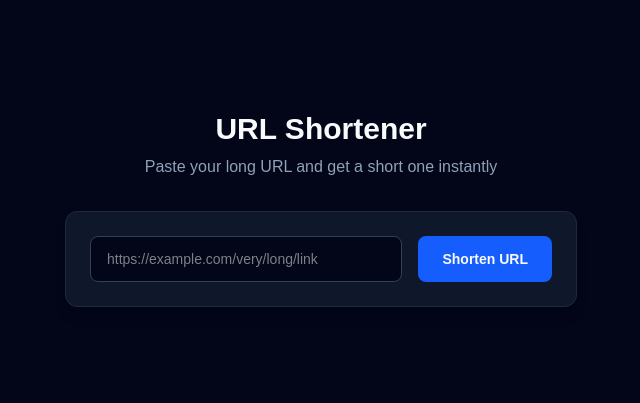
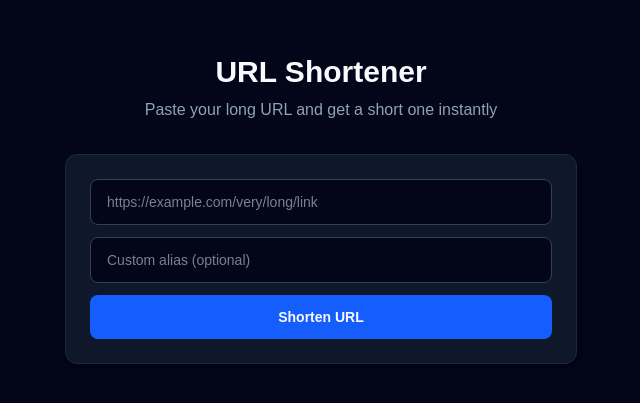
Before and after one commit to amjad-mq/next-url-shortener, a Next.js app: page / in a window 1280 px wide. Shown: the part 191-594 px from the top of the page, without its empty margins (319-959 px from the left). Built offline with nearby package versions, Linux system fonts and the light colour scheme.

Commit message:
feat: add custom alias support with reserved word validation.

```diff
--- a/app/api/urls/route.ts
+++ b/app/api/urls/route.ts
@@ -1,7 +1,7 @@
 import { NextResponse } from "next/server";
 import { nanoid } from "nanoid";
 import { prisma } from "@/lib/prisma";
-import { createUrlSchema } from "@/lib/validation";
+import { createUrlSchema } from "@/lib/validations";
 
 export async function POST(request: Request) {
   const body = await request.json();
@@ -11,18 +11,34 @@ export async function POST(request: Request) {
   if (!result.success) {
     return NextResponse.json(
       { error: result.error.issues[0].message },
-      { status: 400 },
+      { status: 400 }
     );
   }
 
-  const { url } = result.data;
+  const { url, customAlias } = result.data;
 
-  let shortCode = nanoid(7);
+  let shortCode: string;
 
-  let existing = await prisma.url.findUnique({ where: { shortCode } });
-  while (existing) {
+  if (customAlias) {
+    const existing = await prisma.url.findUnique({
+      where: { shortCode: customAlias },
+    });
+
+    if (existing) {
+      return NextResponse.json(
+        { error: "This alias is already taken" },
+        { status: 409 }
+      );
+    }
+
+    shortCode = customAlias;
+  } else {
     shortCode = nanoid(7);
-    existing = await prisma.url.findUnique({ where: { shortCode } });
+    let existing = await prisma.url.findUnique({ where: { shortCode } });
+    while (existing) {
+      shortCode = nanoid(7);
+      existing = await prisma.url.findUnique({ where: { shortCode } });
+    }
   }
 
   const created = await prisma.url.create({
--- a/app/page.tsx
+++ b/app/page.tsx
@@ -1,10 +1,11 @@
 "use client";
 
 import { useState } from "react";
-import { createUrlSchema } from "@/lib/validation";
+import { createUrlSchema } from "@/lib/validations";
 
 export default function Home() {
   const [url, setUrl] = useState("");
+  const [customAlias, setCustomAlias] = useState("");
   const [error, setError] = useState<string | null>(null);
   const [shortUrl, setShortUrl] = useState<string | null>(null);
   const [loading, setLoading] = useState(false);
@@ -14,7 +15,7 @@ export default function Home() {
     setError(null);
     setShortUrl(null);
 
-    const result = createUrlSchema.safeParse({ url });
+    const result = createUrlSchema.safeParse({ url, customAlias });
 
     if (!result.success) {
       setError(result.error.issues[0].message);
@@ -27,7 +28,7 @@ export default function Home() {
       const res = await fetch("/api/urls", {
         method: "POST",
         headers: { "Content-Type": "application/json" },
-        body: JSON.stringify({ url: result.data.url }),
+        body: JSON.stringify(result.data),
       });
 
       const data = await res.json();
@@ -39,6 +40,7 @@ export default function Home() {
 
       setShortUrl(data.shortUrl);
       setUrl("");
+      setCustomAlias("");
     } catch {
       setError("Network error. Please try again.");
     } finally {
@@ -58,14 +60,21 @@ export default function Home() {
 
         <form
           onSubmit={handleSubmit}
-          className="flex flex-col gap-4 rounded-xl border border-slate-800 bg-slate-900 p-6 shadow-lg sm:flex-row"
+          className="flex flex-col gap-3 rounded-xl border border-slate-800 bg-slate-900 p-6 shadow-lg"
         >
           <input
             type="text"
             placeholder="https://example.com/very/long/link"
             value={url}
             onChange={(e) => setUrl(e.target.value)}
-            className="flex-1 rounded-lg border border-slate-700 bg-slate-950 px-4 py-3 text-sm outline-none focus:border-blue-500"
+            className="rounded-lg border border-slate-700 bg-slate-950 px-4 py-3 text-sm outline-none focus:border-blue-500"
+          />
+          <input
+            type="text"
+            placeholder="Custom alias (optional)"
+            value={customAlias}
+            onChange={(e) => setCustomAlias(e.target.value)}
+            className="rounded-lg border border-slate-700 bg-slate-950 px-4 py-3 text-sm outline-none focus:border-blue-500"
           />
           <button
             type="submit"
--- a/lib/validation.ts
+++ /dev/null
@@ -1,14 +0,0 @@
-import {z} from "zod"
-
-export const createUrlSchema = z.object({
- url: z
-    .string()
-    .trim()
-    .min(1, { message: "URL is required" })
-    .url({ message: "Please enter a valid URL (e.g. https://example.com)" })
-    .refine((val) => val.startsWith("http://") || val.startsWith("https://"), {
-      message: "URL must start with http:// or https://",
-    }),
-});
-
-export type CreateUrlInput = z.infer<typeof createUrlSchema>;
--- /dev/null
+++ b/lib/validations.ts
@@ -0,0 +1,39 @@
+import { z } from "zod";
+
+const RESERVED_ALIASES = [
+  "api",
+  "admin",
+  "login",
+  "logout",
+  "signup",
+  "about",
+  "contact",
+  "settings",
+  "dashboard",
+];
+
+export const createUrlSchema = z.object({
+  url: z
+    .string()
+    .trim()
+    .min(1, { message: "URL is  required" })
+    .url({ message: "Please enter a valid URL (e.g. https: //example.com)" })
+    .refine((val) => val.startsWith("https://") || val.startsWith("https://"), {
+      message: "URL must start with http:// or https://",
+    }),
+  customAlias: z
+    .string()
+    .trim()
+    .min(3, { message: "Alias must be at least 3 characters" })
+    .max(30, { message: "alias must be at most 30 characters." })
+    .regex(/^[a-zA-Z0-9-]+$/, {
+      message: "alias can only contain letters, numbers, hyphens",
+    })
+    .refine((val) => !RESERVED_ALIASES.includes(val.toLocaleLowerCase()), {
+      message: "This alias is reserved and cannot be used",
+    })
+    .optional()
+    .or(z.literal("")),
+});
+
+export type CreateUrlInput = z.infer<typeof createUrlSchema>;
```
